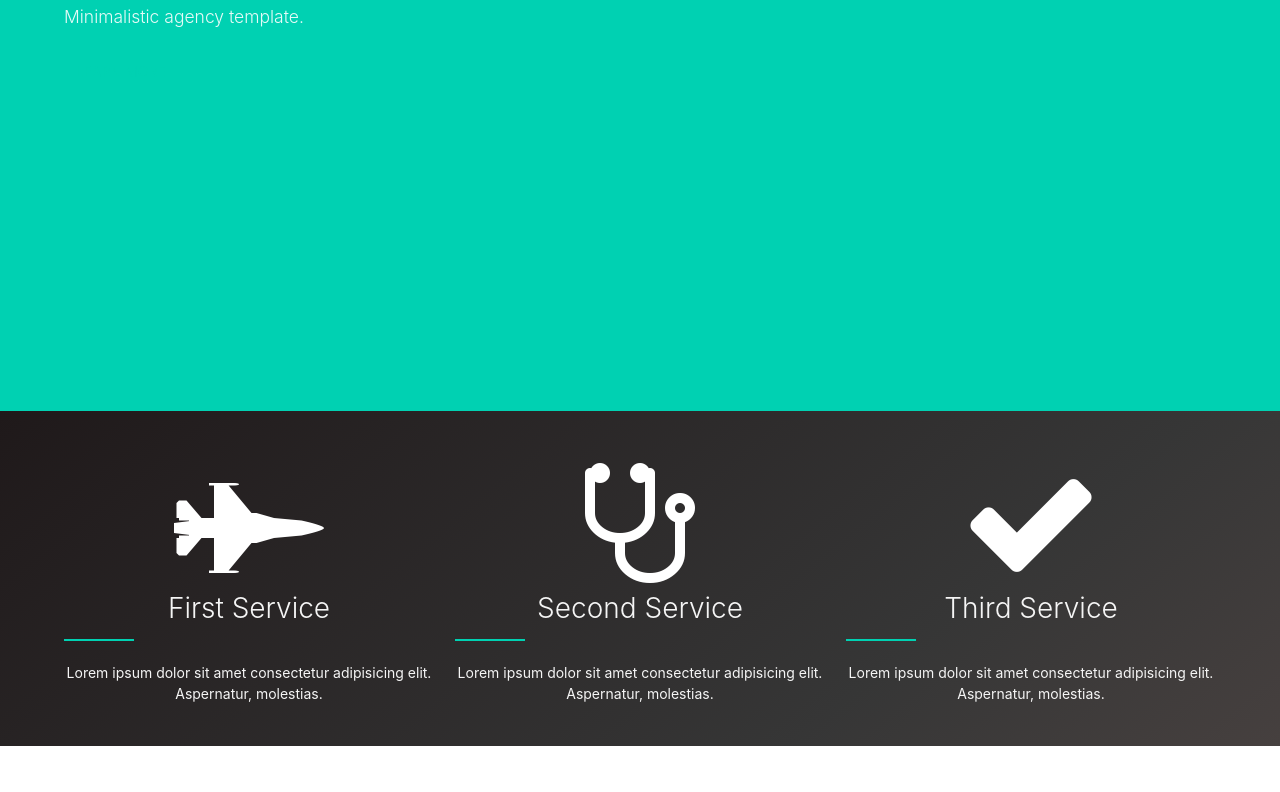
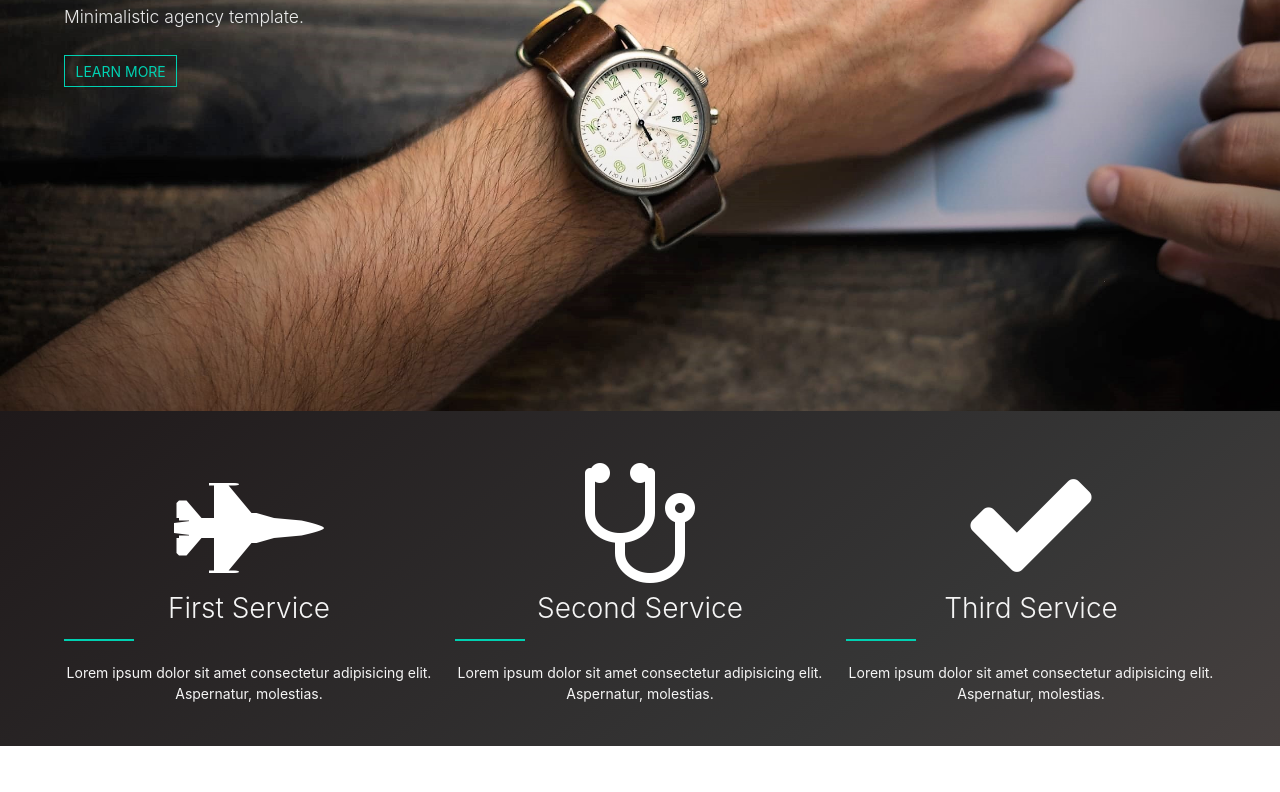
Before and after one commit to jaksm/agency-elegant, a website: page index.html in a window 1280 px wide. Shown: the part 389-1181 px from the top of the page. Drawn offline with Linux system fonts and the light colour scheme; the site is published under a folder, as on GitHub Pages, so addresses that start at the root find nothing.

Commit message:
hero-fixed

```diff
--- a/scss/partials/_hero.scss
+++ b/scss/partials/_hero.scss
@@ -1,5 +1,5 @@
 .hero-main {
-  background: url('/assets/hero.jpg') no-repeat center fixed;
+  background: url('../assets/hero.jpg') no-repeat center fixed;
   background-size: cover;
 }
 .navbar {
```
Also changed, not shown: css/app.css, css/app.min.css, 2 other files.
